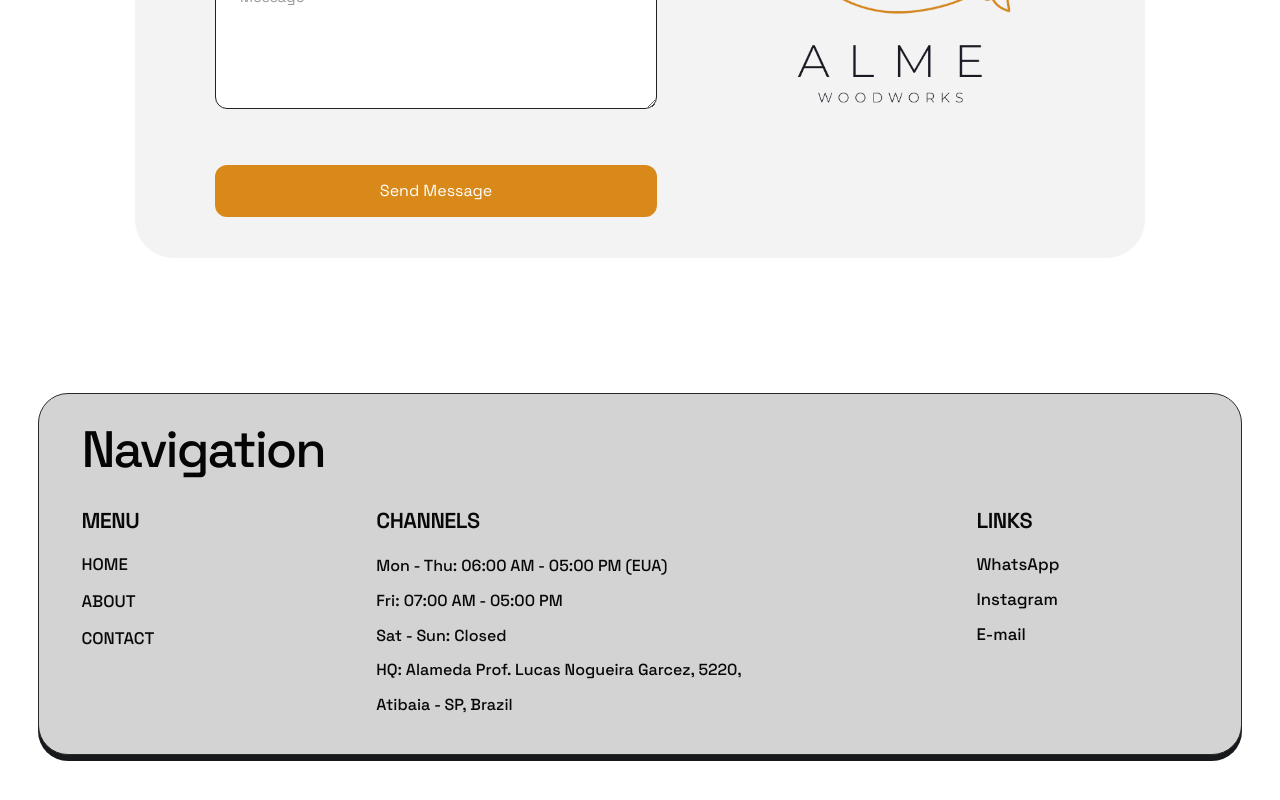
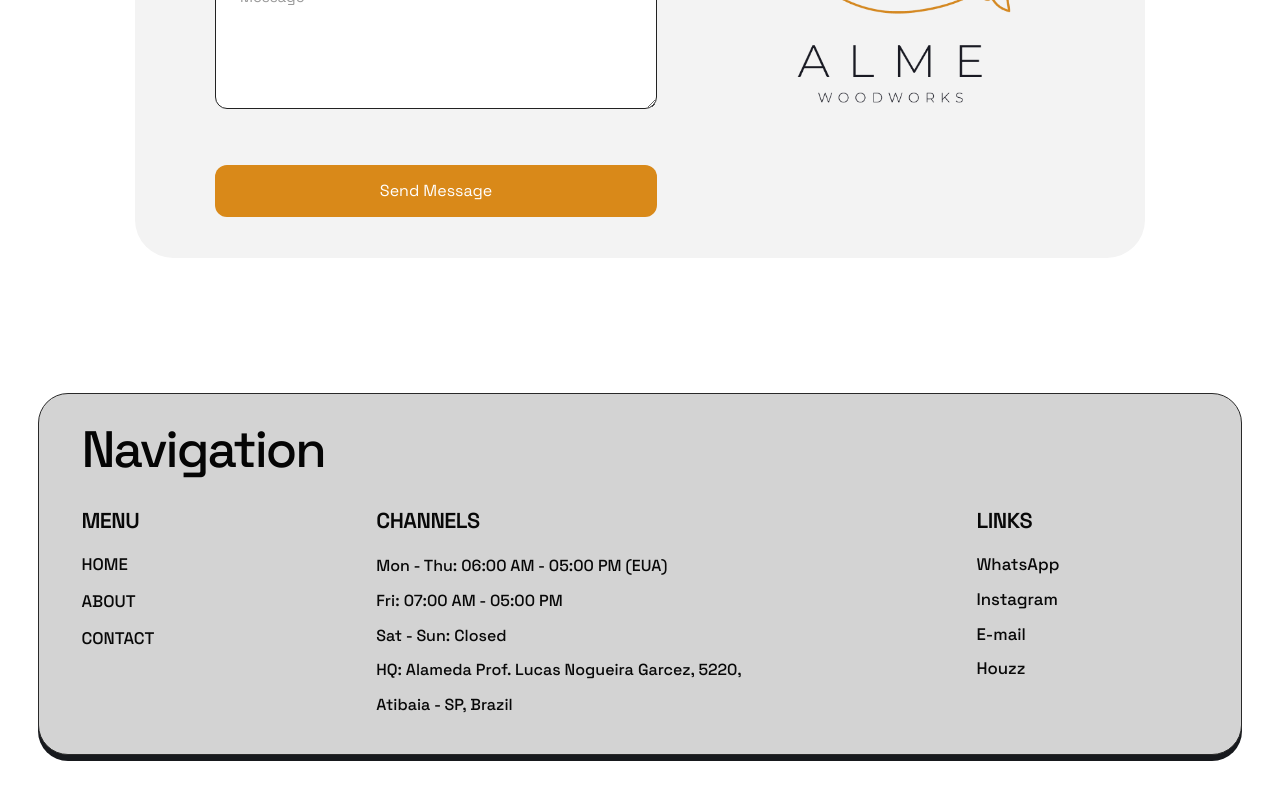
Before and after one commit to davicampoialmemarcenaria-a11y/SiteEuaAlme, a React (Vite) app: page /contact in a window 1280 px wide. Shown: the part 1435-2235 px from the top of the page. Built offline with nearby package versions, Linux system fonts and the light colour scheme.

Commit message:
revisoes para o vamos ver

```diff
--- a/src/components/Footer/Footer.jsx
+++ b/src/components/Footer/Footer.jsx
@@ -100,6 +100,13 @@ export default function Footer() {
                 {t("footer.links.email")}
               </a>
 
+ <a
+                href="https://www.houzz.com/professionals/cabinets-and-cabinetry/alme-custom-woodworks-pfvwus-pf~760537037"
+                target="_blank"
+                rel="noopener noreferrer"
+              >
+                {t("footer.links.houz")}
+              </a>
 
 
             </nav>
--- a/src/locales/en/translation.json
+++ b/src/locales/en/translation.json
@@ -9,10 +9,10 @@
     "closeMenu": "Close menu"},
 
     "hero": {
-    "titleLine1": "CUSTOM",
-    "titleLine2": "FURNITURE, BUILT",
-    "titleLine3": "ON TRUST.",
-    "description": "Our way of working combines premium quality manufacturing, smart logistics, and a service approach designed to make the entire process simpler and more efficient.",
+    "titleLine1": "DO YOU HAVE ",
+    "titleLine2": "YOUR RELIABLE ",
+    "titleLine3": "INSTALLER?",
+    "description": "Through carefully structured processes, we maximize the expertise of your installers on every ALME project, ensuring precision in execution, operational efficiency, and a more cost-effective solution, with costum cabinetry standard.",
     "button": "Contact us",
     "imageAlt": "Custom furniture project"
   },
@@ -242,7 +242,8 @@
       "title": "LINKS",
       "whatsapp": "WhatsApp",
       "instagram": "Instagram",
-      "email": "E-mail"
+      "email": "E-mail",
+      "houz": "Houzz"
     }
   }
 
--- a/src/locales/es/translation.json
+++ b/src/locales/es/translation.json
@@ -9,10 +9,10 @@
     "closeMenu": "Cerrar menú"
   },
   "hero": {
-    "titleLine1": "MUEBLES",
-    "titleLine2": "PERSONALIZADOS, HECHOS",
-    "titleLine3": "CON CONFIANZA.",
-    "description": "Nuestra forma de trabajar combina fabricación de alta calidad, logística inteligente y un enfoque de servicio diseñado para hacer que todo el proceso sea más simple y eficiente.",
+    "titleLine1": "¿TIENES UM",
+    "titleLine2": "INSTALADOR ",
+    "titleLine3": "DE CONFIANZA?",
+    "description": "Mediante procesos cuidadosamente estructurados, aprovechamos la experiencia de sus instaladores en cada proyecto ALME, garantizando precisión en la ejecución, eficiencia operativa y una solución más rentable con un estándar hecho a medida.",
     "button": "Contáctenos",
     "imageAlt": "Proyecto de muebles personalizados"
   },
@@ -242,7 +242,8 @@
       "title": "ENLACES",
       "whatsapp": "WhatsApp",
       "instagram": "Instagram",
-      "email": "Correo electrónico"
+      "email": "Correo electrónico",
+      "houz": "Houzz"
     }
   }
 }
--- a/src/locales/pt/translation.json
+++ b/src/locales/pt/translation.json
@@ -9,10 +9,10 @@
     "closeMenu": "Fechar menu"
   },
   "hero": {
-    "titleLine1": "MÓVEIS",
-    "titleLine2": "PLANEJADOS, FEITOS",
-    "titleLine3": "COM CONFIANÇA.",
-    "description": "Nossa forma de trabalhar combina fabricação de alta qualidade, logística inteligente e um atendimento pensado para tornar todo o processo fluido e eficiente.",
+    "titleLine1": "VOCÊ TEM ",
+    "titleLine2": "UM INSTALADOR",
+    "titleLine3": "DE CONFIANÇA?",
+    "description": "Por meio de processos cuidadosamente estruturados, potencializamos a expertise de seus instaladores em cada projeto ALME, garantindo precisão na execução, eficiência operacional e uma solução mais vantajosa financeiramente, com padrão sob medida.",
     "button": "Entre em contato",
     "imageAlt": "Projeto de móveis planejados"
   },
@@ -242,7 +242,9 @@
       "title": "LINKS",
       "whatsapp": "WhatsApp",
       "instagram": "Instagram",
-      "email": "E-mail"
+      "email": "E-mail",
+      "houz": "Houzz"
+
     }
   }
 }
```
